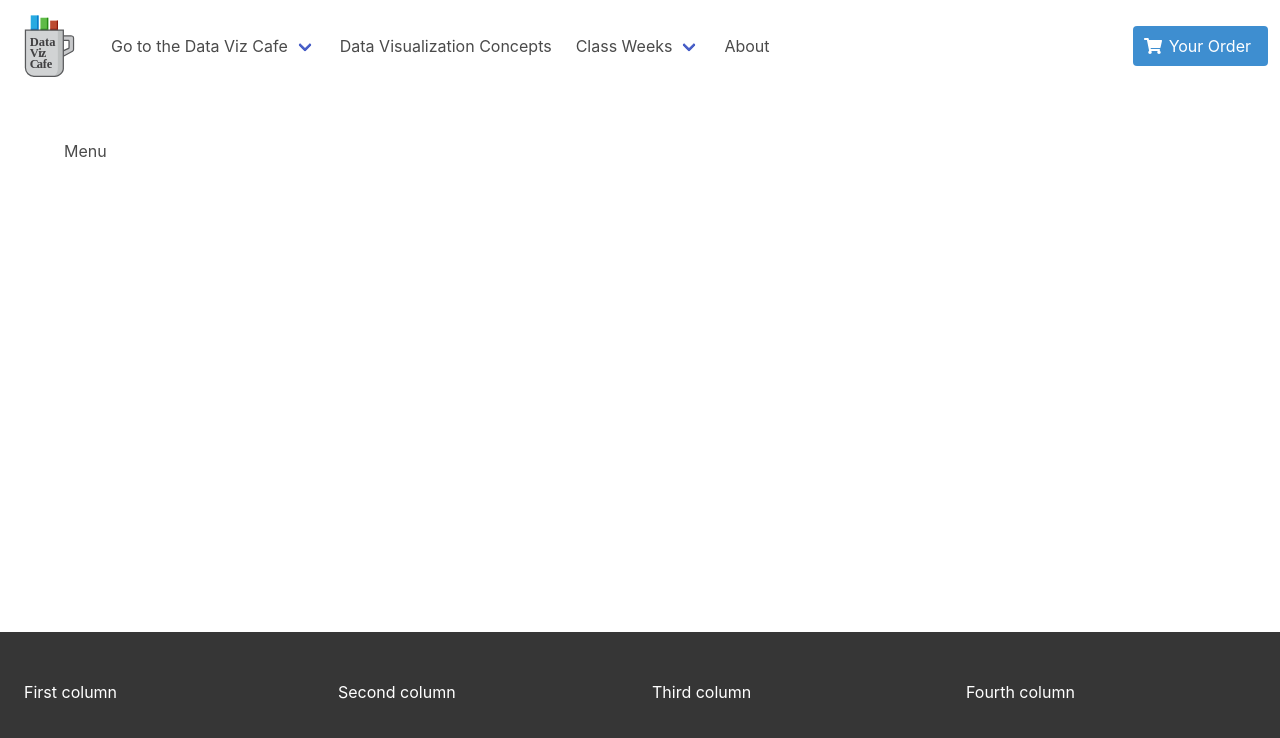
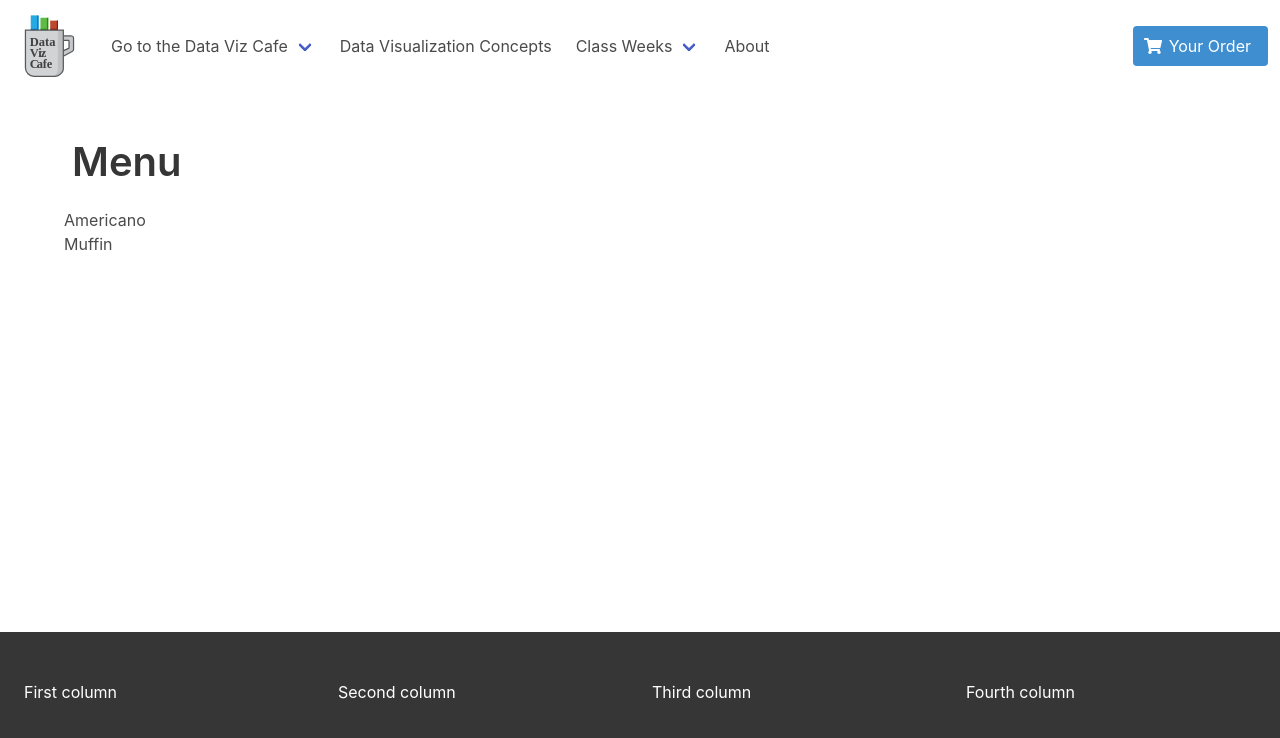
Before and after one commit to robert-laws/practice-dec-2020-react-app-with-bulma, a React (Create React App) app: page /menu in a window 1280 px wide. Shown: the top 738 px of the page. Built offline with nearby package versions, Linux system fonts and the light colour scheme.

Commit message:
add Location component

```diff
--- /dev/null
+++ b/src/components/Location.js
@@ -0,0 +1,32 @@
+import React from 'react';
+
+export const Location = ({
+  title,
+  street,
+  city,
+  state,
+  zip,
+  drive_thru,
+  location_type,
+  open_time,
+  close_time,
+}) => {
+  return (
+    <div className='card'>
+      <div className='card-content'>
+        <p className='title'>{title}</p>
+        <p className='subtitle'>
+          {street}
+          <br />
+          {city}, {state} {zip}
+        </p>
+        <hr />
+        <p>Location Type: {location_type}</p>
+        <p>
+          Opening Times: {open_time} - {close_time}
+        </p>
+        {drive_thru && <p>Drive Thru available</p>}
+      </div>
+    </div>
+  );
+};
--- a/src/components/index.js
+++ b/src/components/index.js
@@ -1,3 +1,4 @@
 export { Card } from './Card';
 export { StoreCard } from './StoreCard';
 export { MenuCard } from './MenuCard';
+export { Location } from './Location';
--- /dev/null
+++ b/src/context/data/menuData.js
@@ -0,0 +1,16 @@
+export const menu = [
+  {
+    id: 1,
+    title: 'Americano',
+    category: 'drink',
+    price: 2.5,
+    seasonal: false,
+  },
+  {
+    id: 2,
+    title: 'Muffin',
+    category: 'food',
+    price: 3.25,
+    seasonal: false,
+  },
+];
--- /dev/null
+++ b/src/context/menu/MenuState.js
@@ -0,0 +1,30 @@
+import React, { useReducer, useCallback } from 'react';
+import MenuContext from './menuContext';
+import menuReducer from './menuReducer';
+import { GET_ALL_MENU_ITEMS } from '../types';
+import { menu } from '../data/menuData';
+
+const MenuState = ({ children }) => {
+  const initialState = {
+    menu: null,
+  };
+
+  const [state, dispatch] = useReducer(menuReducer, initialState);
+
+  const getMenu = useCallback(() => {
+    dispatch({ type: GET_ALL_MENU_ITEMS, payload: menu });
+  }, [dispatch]);
+
+  return (
+    <MenuContext.Provider
+      value={{
+        menu: state.menu,
+        getMenu,
+      }}
+    >
+      {children}
+    </MenuContext.Provider>
+  );
+};
+
+export default MenuState;
--- /dev/null
+++ b/src/context/menu/menuContext.js
@@ -0,0 +1,3 @@
+import { createContext } from 'react';
+const menuContext = createContext();
+export default menuContext;
--- /dev/null
+++ b/src/context/menu/menuReducer.js
@@ -0,0 +1,16 @@
+import { GET_ALL_MENU_ITEMS } from '../types';
+
+const menuReducer = (state, action) => {
+  switch (action.type) {
+    case GET_ALL_MENU_ITEMS:
+      return {
+        ...state,
+        menu: action.payload,
+      };
+
+    default:
+      return state;
+  }
+};
+
+export default menuReducer;
--- a/src/index.js
+++ b/src/index.js
@@ -3,12 +3,15 @@ import ReactDOM from 'react-dom';
 import App from './App';
 import 'bulma/css/bulma.css';
 import './App.scss';
-import LocationsState from './context/locations/locationsState';
+import LocationsState from './context/locations/LocationsState';
+import MenuState from './context/menu/MenuState';
 
 ReactDOM.render(
   <React.StrictMode>
     <LocationsState>
-      <App />
+      <MenuState>
+        <App />
+      </MenuState>
     </LocationsState>
   </React.StrictMode>,
   document.getElementById('root')
--- a/src/pages/Menu.js
+++ b/src/pages/Menu.js
@@ -1,6 +1,27 @@
-import React from 'react';
+import React, { useContext, useEffect } from 'react';
+import MenuContext from '../context/menu/menuContext';
 import { SubPage } from '../layout/SubPage';
 
 export const Menu = () => {
-  return <SubPage>Menu</SubPage>;
+  const menuContext = useContext(MenuContext);
+  const { menu, getMenu } = menuContext;
+
+  useEffect(() => {
+    getMenu();
+  }, [getMenu]);
+
+  if (!menu) {
+    return (
+      <SubPage>
+        <h4>No Menu Items Found</h4>
+      </SubPage>
+    );
+  }
+
+  return (
+    <SubPage>
+      <h1 className='title is-size-3-mobile is-size-2-desktop ml-2'>Menu</h1>
+      {menu !== null && menu.map((item) => <p key={item.id}>{item.title}</p>)}
+    </SubPage>
+  );
 };
--- a/src/pages/Stores.js
+++ b/src/pages/Stores.js
@@ -1,6 +1,7 @@
 import React, { useContext, useEffect } from 'react';
 import LocationsContext from '../context/locations/locationsContext';
 import { SubPage } from '../layout/SubPage';
+import { Location } from '../components';
 
 export const Stores = () => {
   const locationsContext = useContext(LocationsContext);
@@ -20,9 +21,19 @@ export const Stores = () => {
 
   return (
     <SubPage>
-      <h4>Stores</h4>
-      {locations !== null &&
-        locations.map((location) => <p key={location.id}>{location.title}</p>)}
+      <h1 className='title is-size-3-mobile is-size-2-desktop ml-2'>Stores</h1>
+      <section className='is-flex is-flex-direction-row is-flex-wrap-wrap'>
+        {locations !== null &&
+          locations.map((location) => (
+            <section
+              key={location.id}
+              className='section'
+              style={{ minWidth: '25rem' }}
+            >
+              <Location {...location} />
+            </section>
+          ))}
+      </section>
     </SubPage>
   );
 };
```
